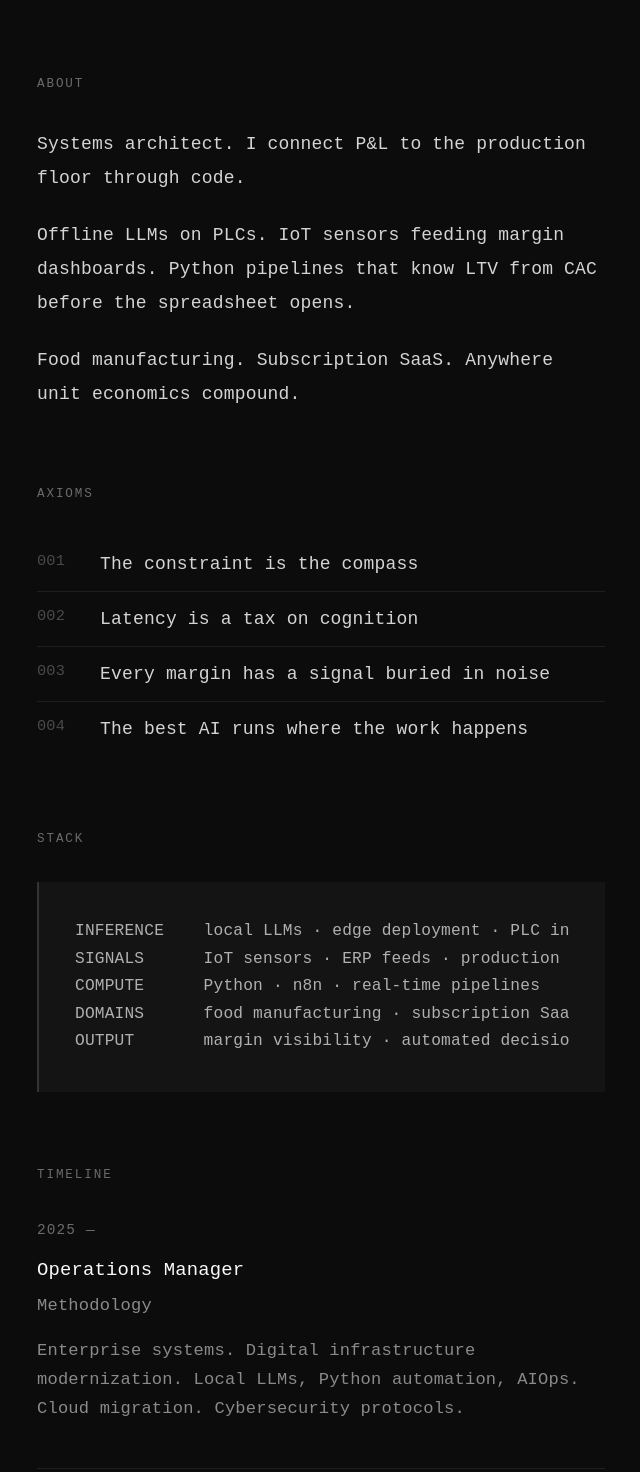
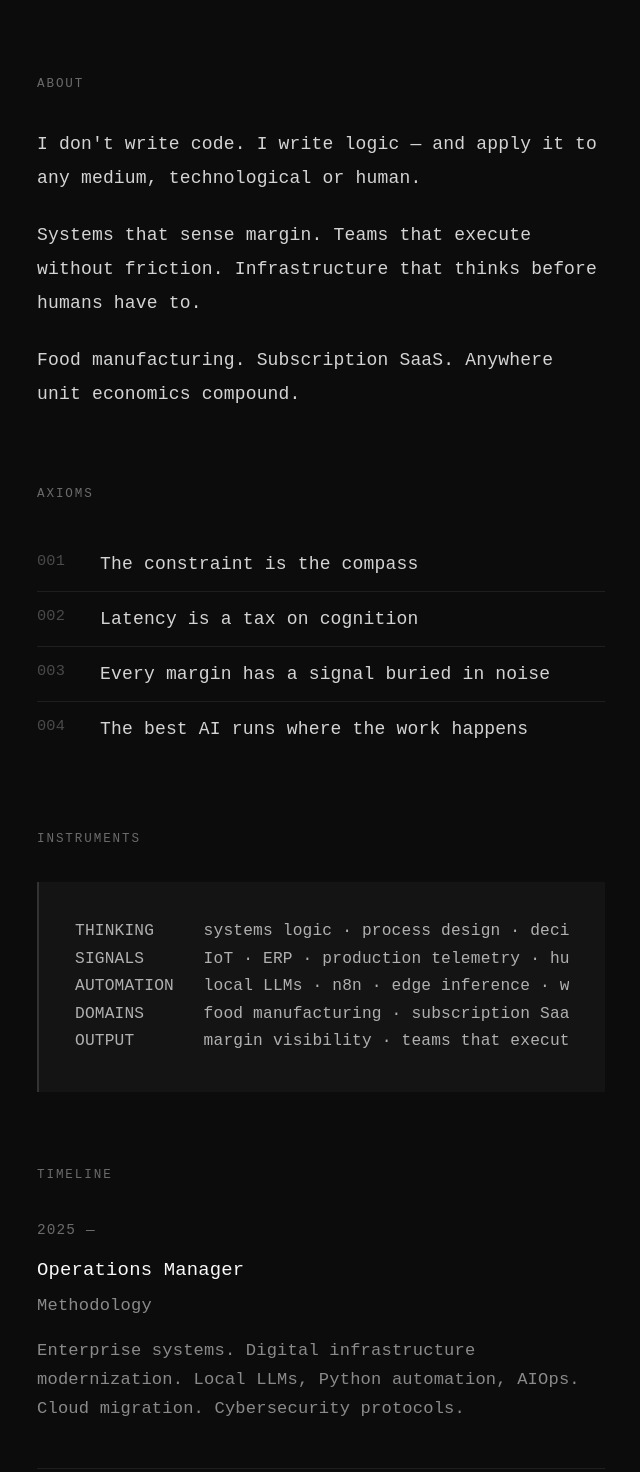
Before and after one commit to drewbeyersdorf/drew-portfolio, a plain HTML site: page index.html in a window 1280 px wide. Shown: the part 360-1832 px from the top of the page, without its empty margins (319-959 px from the left). Drawn offline with Linux system fonts and the light colour scheme; a web font is replaced by a local one.

Commit message:
Reframe: logic not code, root: Florida man
Co-Authored-By: Claude <noreply@anthropic.com>

```diff
--- a/index.html
+++ b/index.html
@@ -21,8 +21,8 @@
             <section class="section">
                 <h2>About</h2>
                 <div class="output">
-                    <p>Systems architect. I connect P&L to the production floor through code.</p>
-                    <p>Offline LLMs on PLCs. IoT sensors feeding margin dashboards. Python pipelines that know LTV from CAC before the spreadsheet opens.</p>
+                    <p>I don't write code. I write logic — and apply it to any medium, technological or human.</p>
+                    <p>Systems that sense margin. Teams that execute without friction. Infrastructure that thinks before humans have to.</p>
                     <p>Food manufacturing. Subscription SaaS. Anywhere unit economics compound.</p>
                 </div>
             </section>
@@ -38,13 +38,13 @@
             </section>
 
             <section class="section">
-                <h2>Stack</h2>
+                <h2>Instruments</h2>
                 <div class="output code-block">
-<pre>INFERENCE    local LLMs · edge deployment · PLC integration
-SIGNALS      IoT sensors · ERP feeds · production telemetry
-COMPUTE      Python · n8n · real-time pipelines
-DOMAINS      food manufacturing · subscription SaaS
-OUTPUT       margin visibility · automated decisions</pre>
+<pre>THINKING     systems logic · process design · decision architecture
+SIGNALS      IoT · ERP · production telemetry · human feedback
+AUTOMATION   local LLMs · n8n · edge inference · workflow engines
+DOMAINS      food manufacturing · subscription SaaS · operations
+OUTPUT       margin visibility · teams that execute · decisions at speed</pre>
                 </div>
             </section>
 
@@ -84,7 +84,7 @@ OUTPUT       margin visibility · automated decisions</pre>
             <section class="section">
                 <h2>Signal</h2>
                 <div class="output contact-block">
-                    <p><span class="var">Base</span> <span class="value">Florida</span></p>
+                    <p><span class="var">root</span> <span class="value">Florida man</span></p>
                     <p><span class="var">Range</span> <span class="value">Silicon Valley · Manufacturing</span></p>
                     <p><span class="var">Mode</span> <span class="value">James Beard Award for public health</span></p>
                 </div>
```
